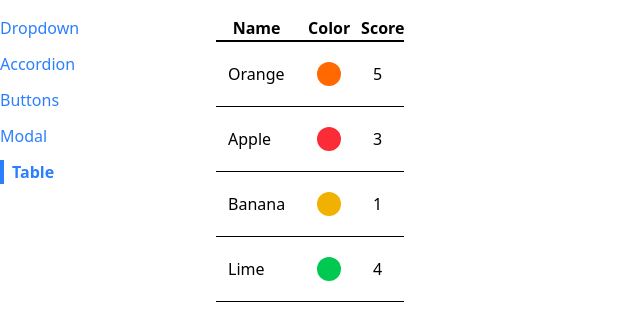
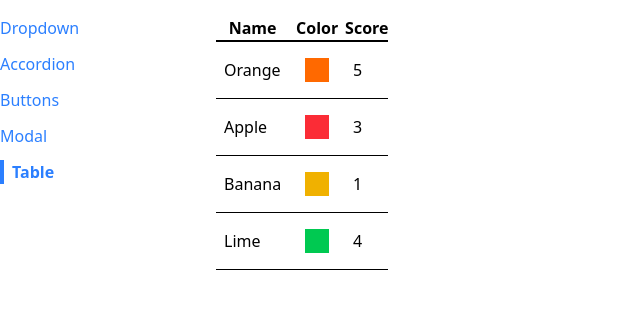
Before and after one commit to nehasaleemdesai/components-repository, a React app: page /table in a window 1280 px wide. Shown: the top 320 px of the page, without its empty margins (0-640 px from the left). Built offline with nearby package versions, Linux system fonts and the light colour scheme; the HTML template or start-up script is replaced by a standard one.

Commit message:
Updates in Table page to remove hard-fixed values

```diff
--- a/src/components/Table.js
+++ b/src/components/Table.js
@@ -1,18 +1,21 @@
 import React from "react";
 
-function Table({ data, config }) {
+function Table({ data, config, keyFn }) {
   const renderedHeaders = config.map((column) => {
     return <th key={column.label}>{column.label}</th>;
   });
 
-  const renderedRows = data.map((fruit) => {
+  const renderedRows = data.map((rowData) => {
+    const renderedCells = config.map((column) => {
+      return (
+        <td className="p-2" key={column.label}>
+          {column.render(rowData)}
+        </td>
+      );
+    });
     return (
-      <tr className="border-b" key={fruit.name}>
-        <td className="p-3">{fruit.name}</td>
-        <td className="p-3">
-          <div className={`p-3 m-2 rounded-full ${fruit.color}`}></div>
-        </td>
-        <td className="p-3">{fruit.score}</td>
+      <tr className="border-b" key={keyFn}>
+        {renderedCells}
       </tr>
     );
   });
--- a/src/pages/TablePage.js
+++ b/src/pages/TablePage.js
@@ -26,10 +26,22 @@
     },
   ];
 
-  const config = [{ label: "Name" }, { label: "Color" }, { label: "Score" }];
+  const config = [
+    { label: "Name", render: (fruit) => fruit.name },
+    {
+      label: "Color",
+      render: (fruit) => <div className={`p-3 m-2 ${fruit.color}`}></div>,
+    },
+    { label: "Score", render: (fruit) => fruit.score },
+  ];
+
+  const keyFn = (fruit) => {
+    return fruit.name;
+  };
+
   return (
     <div>
-      <Table data={data} config={config} />
+      <Table data={data} config={config} keyFn={keyFn} />
     </div>
   );
 }
```
